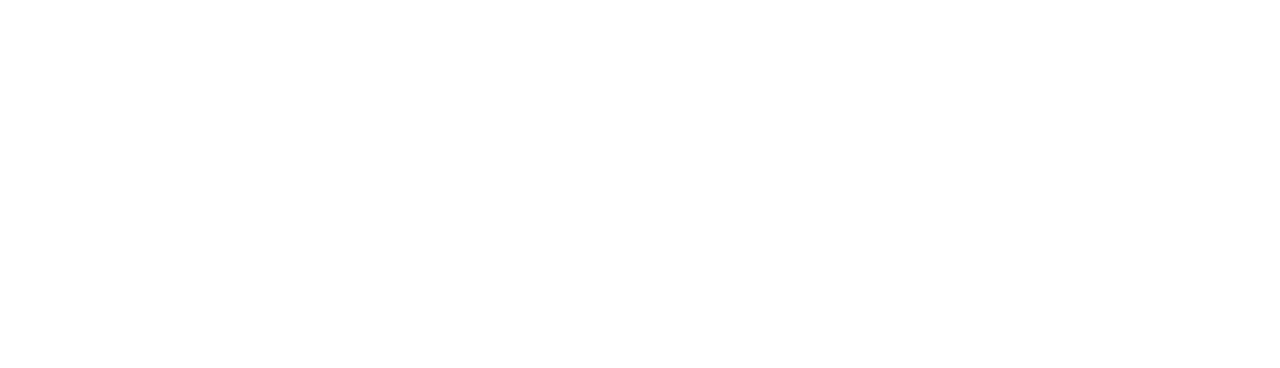
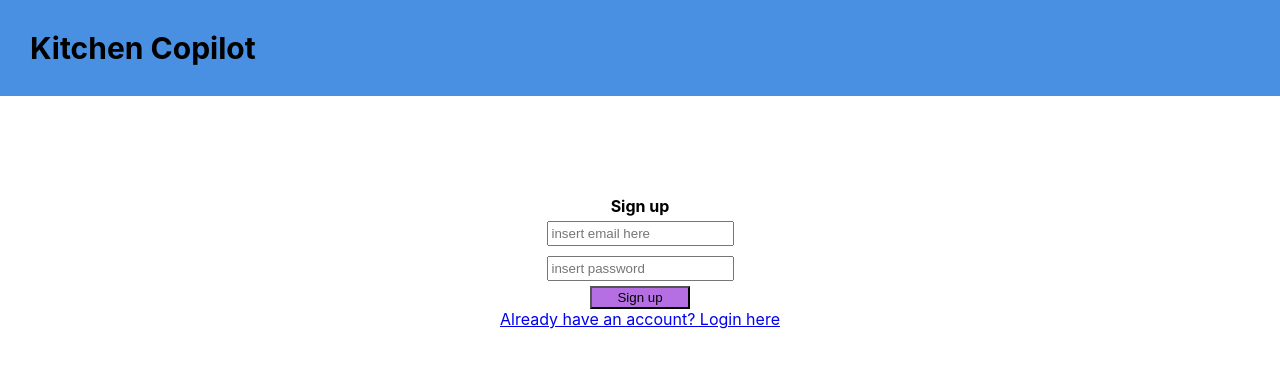
Before and after one commit to waradsanath/hackomania-2025-spiders, a React (Create React App) app in the folder hackomania/: page /SignUp in a window 1280 px wide. Before the commit this address had no page. Shown: the top 368 px of the page. Built offline with nearby package versions, Linux system fonts and the light colour scheme.

Commit message:
added Firebase AUth

```diff
--- a/hackomania/src/App.css
+++ b/hackomania/src/App.css
@@ -41,3 +41,29 @@
   background-color: #848484;
   color: #ffd770;
 }
+
+
+.loginForm {
+  margin-top: 100px;
+  flex:1;
+  display: flex;
+  justify-content: center;
+  align-items: center;
+  flex-direction: column;
+
+  input {
+    margin: 5px;
+    padding: 3px;
+  }
+
+  button {
+    background-color: #b66ee3;
+    font-family: Arial, Helvetica, sans-serif;
+    padding: 2px;
+    width: 100px;
+  }
+  span {
+    color:red;
+  }
+
+}
--- a/hackomania/src/App.js
+++ b/hackomania/src/App.js
@@ -4,16 +4,17 @@ import { useState} from 'react'
 import { BrowserRouter as Router, Route, Routes } from 'react-router-dom';
 import Ingredients from './skibidi'
 import HomePage from "./home"
+import LoginPage from './login';
+import SignUpPage from './signUp';
 
 function App() {
-
-
   return (
     <Router>
       <Routes>
         <Route path="/" exact element={<HomePage />}/>
         <Route path="/Ingredients" exact element={<Ingredients />}/>
-
+        <Route path="/Login" exact element={<LoginPage />}/>
+        <Route path="/SignUp" exact element={<SignUpPage/>}/>
       </Routes>
     </Router>
   );
--- /dev/null
+++ b/hackomania/src/firebase/firebase.js
@@ -0,0 +1,19 @@
+// Import the functions you need from the SDKs you need
+import { initializeApp } from "firebase/app";
+import { getAuth, createUserWithEmailAndPassword } from 'firebase/auth'
+// TODO: Add SDKs for Firebase products that you want to use
+// https://firebase.google.com/docs/web/setup#available-libraries
+
+// Your web app's Firebase configuration
+const firebaseConfig = {
+  apiKey: "AIzaSyA2sgbXUyE27onS3vAJTZvKp2gMUXzGNMA",
+  authDomain: "hackomania-8dfe0.firebaseapp.com",
+  projectId: "hackomania-8dfe0",
+  storageBucket: "hackomania-8dfe0.firebasestorage.app",
+  messagingSenderId: "328148064713",
+  appId: "1:328148064713:web:5e8f3fd92f2826c3b63018"
+};
+
+// Initialize Firebase
+const app = initializeApp(firebaseConfig);
+export const auth = getAuth()
--- a/hackomania/src/home.js
+++ b/hackomania/src/home.js
@@ -22,6 +22,8 @@ function HomePage() {
 
             </div>
         </header>
+
+
         <div className="body">
             <div className='box'>
             <li>
--- /dev/null
+++ b/hackomania/src/login.js
@@ -0,0 +1,55 @@
+import { Link, useNavigate } from "react-router-dom";
+import React, {use, useState} from 'react'
+import {createUserWithEmailAndPassword, signInWithEmailAndPassword } from 'firebase/auth'
+import { auth } from "./firebase/firebase";
+
+function LoginPage() {
+    const [email,setEmail] = useState("")
+    const [password,setPassword] = useState("")
+    const [error,setError] = useState(false)
+
+    const navigate = useNavigate()
+
+    const handleLogin = (event) => {
+        event.preventDefault()
+        signInWithEmailAndPassword(auth, email, password)
+            .then((userCredential) => {
+                // Signed in
+                const user = userCredential.user;
+                console.log(user)
+                navigate("/")
+                // ...
+            })
+            .catch((error) => {
+                setError(true)
+                const errorCode = error.code;
+                const errorMessage = error.message;
+                console.log(errorMessage)
+            });
+
+    }
+    return(
+        <div className="App">
+            <header className="App-header">
+                <a style={{padding: 30, fontWeight:'bold', fontSize:30}}>        Kitchen Copilot</a>
+
+
+            </header>
+
+
+            <div>
+
+                <form className="loginForm" onSubmit={handleLogin}>
+                    <b>Login</b>
+                    <input type="email" placeholder="insert email here" onChange={e=>setEmail(e.target.value)} />
+                    <input type="password" placeholder="insert password" onChange={e=>setPassword(e.target.value)} />
+                    <button type="submit">Login</button>
+                    {error && <span>Incorrect user email or password. Try again</span>}
+                </form>
+                <Link to="/SignUp">Don't have an account? Skill issue</Link>
+            </div>
+        </div>
+    );
+};
+
+export default LoginPage;
--- /dev/null
+++ b/hackomania/src/signUp.js
@@ -0,0 +1,57 @@
+import { Link, useNavigate } from "react-router-dom";
+import React, {use, useState} from 'react'
+import {createUserWithEmailAndPassword, signInWithEmailAndPassword } from 'firebase/auth'
+import { auth } from "./firebase/firebase";
+
+function SignUpPage() {
+    const [email,setEmail] = useState("")
+    const [password,setPassword] = useState("")
+    const [error,setError]  = useState(true)
+
+    const navigate = useNavigate()
+
+    const handleSignUp = (event) => {
+        event.preventDefault()
+        createUserWithEmailAndPassword(auth, email, password)
+        .then((userCredential) => {
+            // Signed up
+            const user = userCredential.user;
+            // ...
+            navigate("/Login")
+        })
+        .catch((error) => {
+            setError(true)
+            const errorCode = error.code;
+            const errorMessage = error.message;
+            console.log(errorCode)
+
+            // ..
+        });
+
+    }
+    return(
+        <div className="App">
+            <header className="App-header">
+                <a style={{padding: 30, fontWeight:'bold', fontSize:30}}>        Kitchen Copilot</a>
+
+
+            </header>
+
+
+            <div>
+
+                <form className="loginForm" onSubmit={handleSignUp}>
+                    <b>Sign up</b>
+                    <input type="email" placeholder="insert email here" onChange={e=>setEmail(e.target.value)} />
+                    <input type="password" placeholder="insert password" onChange={e=>setPassword(e.target.value)} />
+                    <button type="submit">Sign up</button>
+
+                </form>
+                <Link to="/Login">Already have an account? Login here</Link>
+
+            </div>
+        </div>
+    );
+};
+
+export default SignUpPage;
--- a/hackomania/src/skibidi.js
+++ b/hackomania/src/skibidi.js
@@ -2,6 +2,10 @@ import { useState } from "react";
 import { Link } from "react-router-dom";
 
 function Ingredients() {
+  const [rsources,setResources] = useState({
+    "Celery" : "5",
+    "Brocoli" : "10"
+})
     return(
     <div className="App">
 
@@ -21,6 +25,11 @@ function Ingredients() {
                 <b>Ingredients</b>
             </div>
 
+
+            <div className="box">
+
+            </div>
+
         </div>
         <div style={{flex:1}}>
 
```
Also changed, not shown: 1 other file (tests, documents, lock files or other folders).
